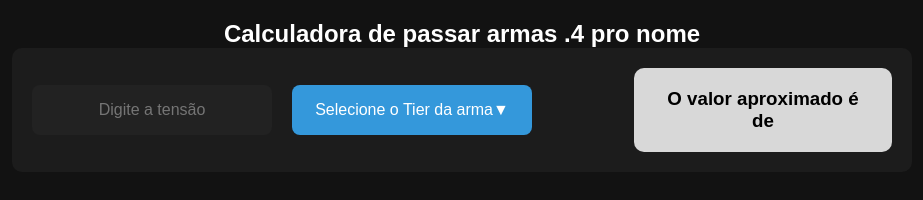
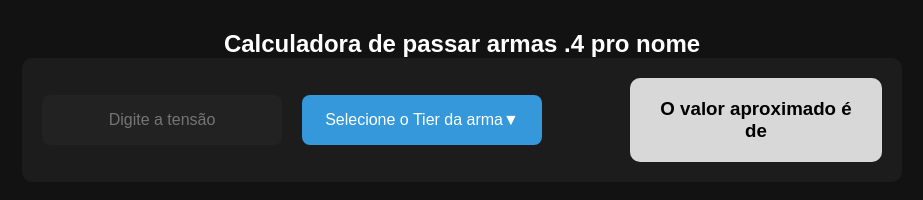
Before and after one commit to DiegoFlxme/calculadoraalbion, a plain HTML site: page index.html in a window 1280 px wide. Shown: the whole page, without its empty margins (178-1101 px from the left). Drawn offline with Linux system fonts and the light colour scheme.

Commit message:
style.css

```diff
--- a/style.css
+++ b/style.css
@@ -18,6 +18,9 @@ body {
 .container {
   max-width: 900px;
   margin: auto;
+}
+.container {
+  padding: 10px;
 }
 
 /* Layout principal */
```
